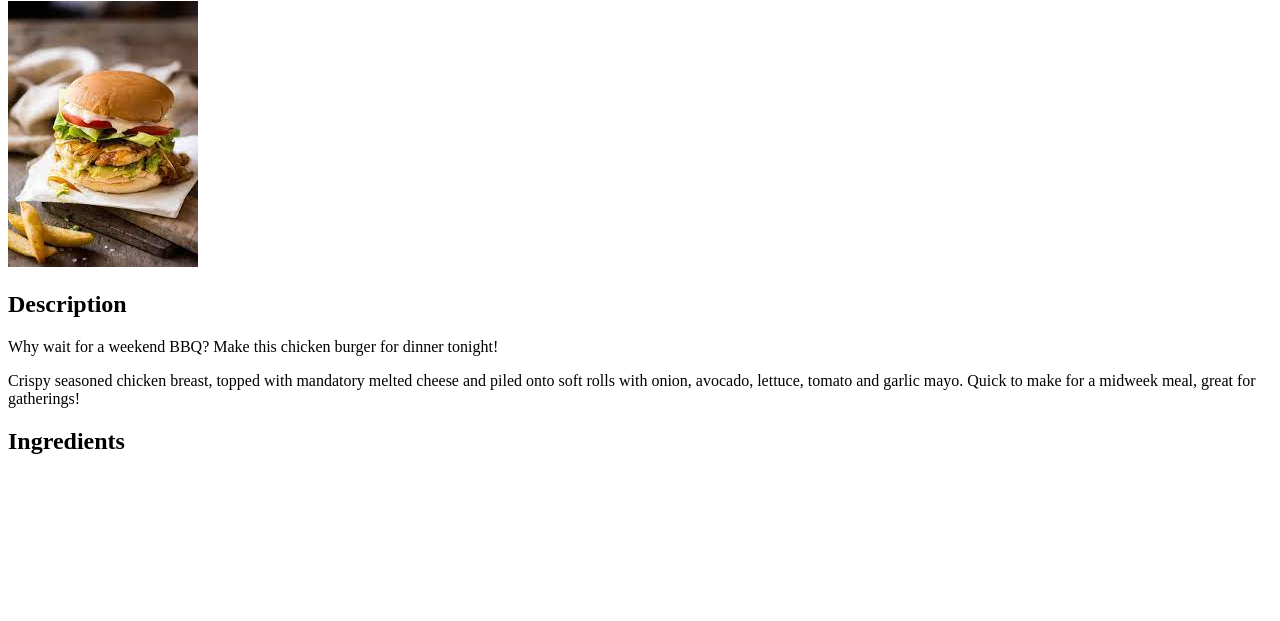
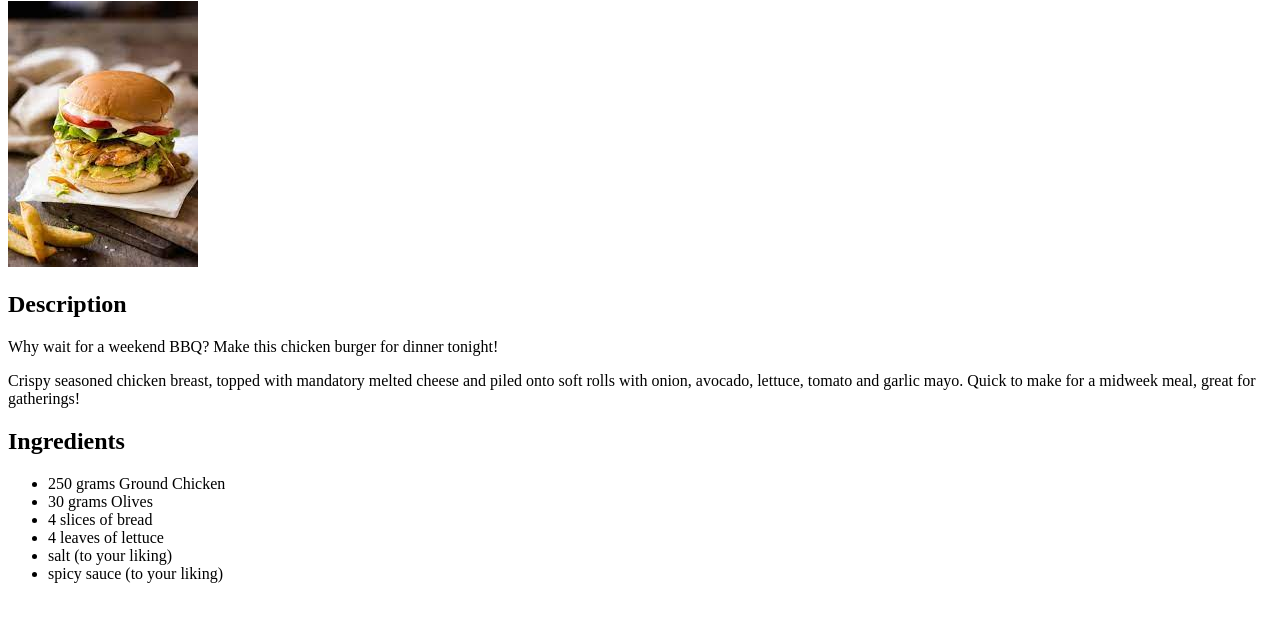
Before and after one commit to Shrawn100/Odin-Recipe-Project, a plain HTML site: page recipes/burger.html in a window 1280 px wide. Shown: the part 79-700 px from the top of the page. Drawn offline with Linux system fonts and the light colour scheme.

Commit message:
create unordered list of ingredients for recipe

```diff
--- a/recipes/burger.html
+++ b/recipes/burger.html
@@ -16,5 +16,14 @@
     <p>Crispy seasoned chicken breast, topped with mandatory melted cheese and piled onto soft rolls with onion, avocado, lettuce, tomato and garlic mayo. Quick to make for a midweek meal, great for gatherings!</p>
 
     <h2>Ingredients</h2>
+    <ul>
+        <li>250 grams Ground Chicken</li>
+        <li>30 grams Olives</li>
+        <li>4 slices of bread</li>
+        <li>4 leaves of lettuce</li>
+        <li>salt (to your liking)</li>
+        <li>spicy sauce (to your liking)</li>
+
+    </ul>
 </body>
 </html>
```
